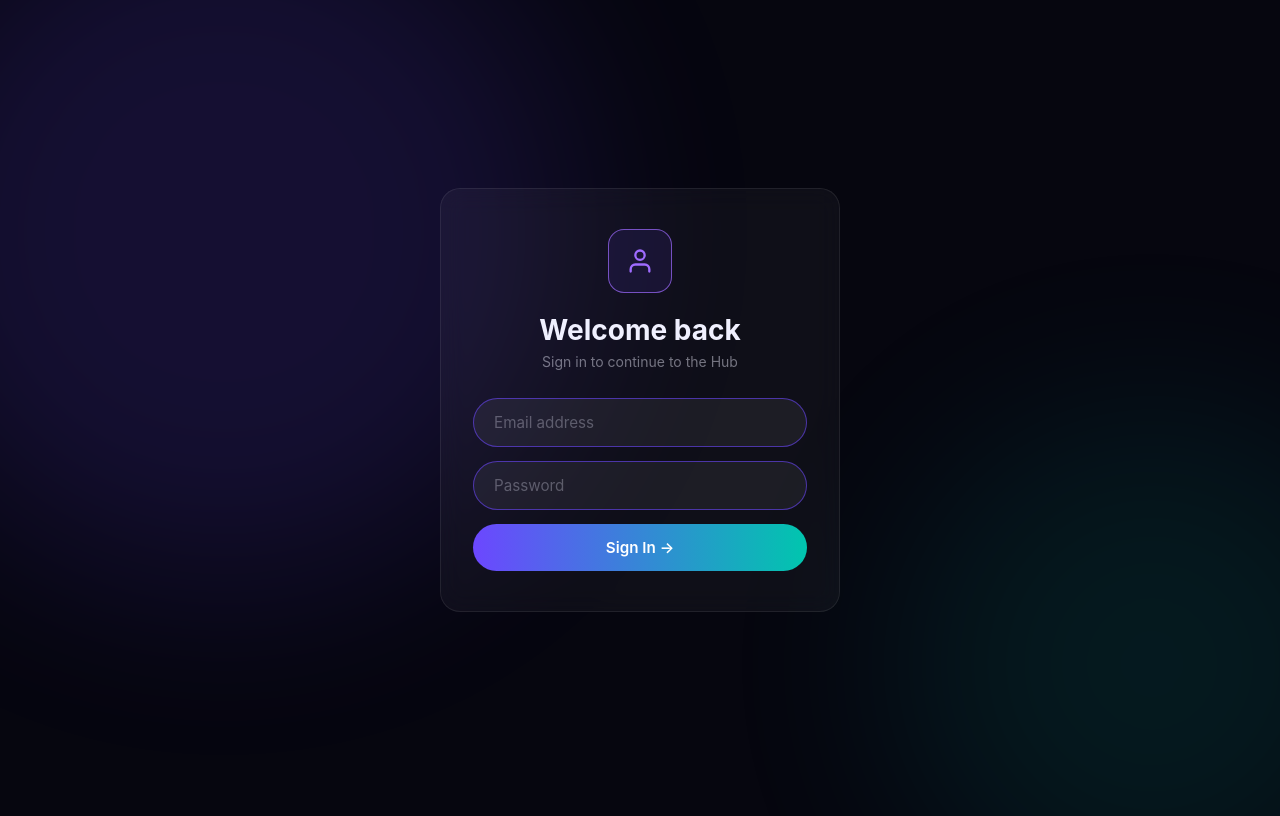
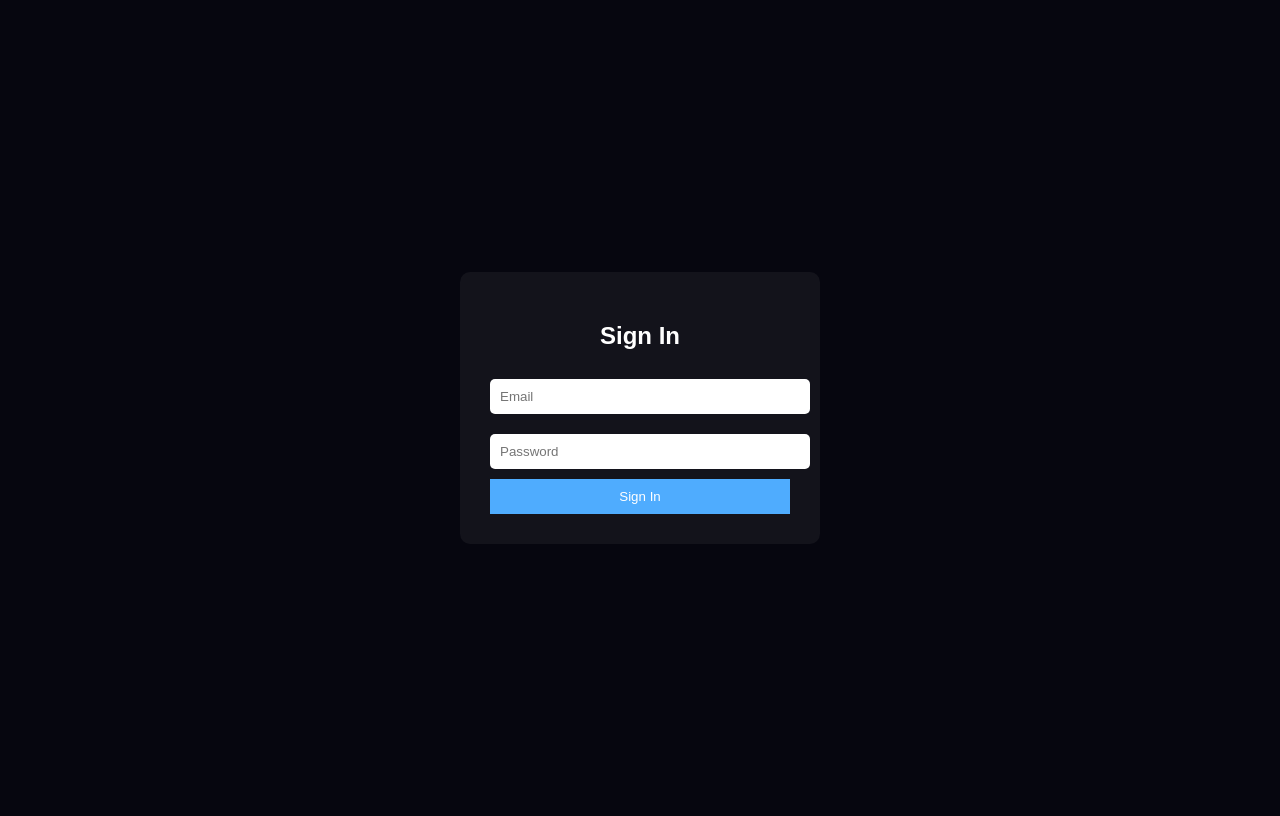
Before and after one commit to MasterCoder360/hub, a plain HTML site: page signin.html in a window 1280 px wide. Drawn offline with nearby package versions, Linux system fonts and the light colour scheme.

Commit message:
Refactor signin.html for improved styling and functionality
Updated styles and structure for the sign-in page, including changes to input fields, button styles, and error/success message handling.

```diff
--- a/signin.html
+++ b/signin.html
@@ -2,126 +2,84 @@
 <html lang="en">
 <head>
   <meta charset="UTF-8" />
-  <meta name="viewport" content="width=device-width, initial-scale=1.0" />
+  <meta name="viewport" content="width=device-width, initial-scale=1.0"/>
   <title>Hub — Sign In</title>
   <script src="https://cdn.jsdelivr.net/npm/@supabase/supabase-js@2/dist/umd/supabase.js"></script>
+
   <style>
-    *, *::before, *::after { box-sizing: border-box; margin: 0; padding: 0; }
     body {
-      min-height: 100dvh;
+      min-height: 100vh;
       display: flex;
       align-items: center;
       justify-content: center;
-      padding: 1.5rem;
       background: #06060f;
-      font-family: Inter, system-ui, sans-serif;
-      color: #f0f0ff;
+      font-family: Arial, sans-serif;
+      color: white;
     }
-    .blob { position: fixed; border-radius: 50%; filter: blur(100px); pointer-events: none; }
-    .blob-1 { top: -15%; left: -10%; width: 55vw; height: 55vw; background: #6c47ff; opacity: 0.15; }
-    .blob-2 { bottom: -15%; right: -10%; width: 40vw; height: 40vw; background: #00c6ae; opacity: 0.10; }
+
     .card {
-      position: relative;
-      z-index: 1;
-      background: rgba(255,255,255,0.04);
-      border: 1px solid rgba(255,255,255,0.08);
-      border-radius: 1.25rem;
-      padding: 2.5rem 2rem;
-      width: 100%;
-      max-width: 400px;
+      background: rgba(255,255,255,0.05);
+      padding: 30px;
+      border-radius: 10px;
+      width: 300px;
       text-align: center;
-      backdrop-filter: blur(12px);
     }
-    .icon {
-      width: 64px; height: 64px;
-      margin: 0 auto 1.25rem;
-      border-radius: 1rem;
-      border: 1.5px solid rgba(159,108,255,0.7);
-      display: flex; align-items: center; justify-content: center;
-      background: rgba(108,71,255,0.1);
-    }
-    h1 { font-size: 1.75rem; font-weight: 700; margin-bottom: 0.4rem; }
-    .subtitle { color: rgba(240,240,255,0.45); font-size: 0.875rem; margin-bottom: 1.75rem; }
-    form { display: flex; flex-direction: column; gap: 0.875rem; }
+
     input {
       width: 100%;
-      background: rgba(255,255,255,0.06);
-      border: 1.5px solid rgba(108,71,255,0.6);
-      border-radius: 3rem;
-      padding: 0.875rem 1.25rem;
-      font-size: 0.95rem;
-      color: #f0f0ff;
-      font-family: inherit;
-      outline: none;
+      padding: 10px;
+      margin: 10px 0;
+      border-radius: 5px;
+      border: none;
     }
-    input::placeholder { color: rgba(240,240,255,0.3); }
-    input:focus { border-color: rgba(159,108,255,0.9); }
-    .error { color: #f87171; font-size: 0.825rem; text-align: left; }
-    button[type="submit"] {
+
+    button {
       width: 100%;
-      padding: 0.875rem 1.25rem;
+      padding: 10px;
+      background: #4facfe;
       border: none;
-      border-radius: 3rem;
-      background: linear-gradient(90deg, #6c47ff, #00c6ae);
-      color: #fff;
-      font-size: 0.95rem;
-      font-weight: 600;
-      font-family: inherit;
+      color: white;
       cursor: pointer;
     }
-    button[type="submit"]:disabled { opacity: 0.6; cursor: not-allowed; }
-    .success {
-      margin-top: 1.25rem;
-      padding: 1rem;
-      background: rgba(74,222,128,0.1);
-      border: 1px solid rgba(74,222,128,0.3);
-      border-radius: 0.75rem;
-      color: #4ade80;
-      font-size: 0.875rem;
-    }
+
+    .error { color: red; }
+    .success { color: lightgreen; }
   </style>
 </head>
+
 <body>
-  <div class="blob blob-1"></div>
-  <div class="blob blob-2"></div>
 
 <div class="card">
-    <div class="icon">
-      <svg width="28" height="28" viewBox="0 0 24 24" fill="none" stroke="rgba(159,108,255,1)" stroke-width="2" stroke-linecap="round" stroke-linejoin="round">
-        <path d="M20 21v-2a4 4 0 0 0-4-4H8a4 4 0 0 0-4 4v2"/><circle cx="12" cy="7" r="4"/>
-      </svg>
-    </div>
-    <h1>Welcome back</h1>
-    <p class="subtitle">Sign in to continue to the Hub</p>
+  <h2>Sign In</h2>
+
   <form id="login-form">
-      <input type="email" id="email" placeholder="Email address" required autocomplete="email" />
-      <input type="password" id="password" placeholder="Password" required autocomplete="current-password" />
-      <p class="error" id="error-msg" style="display:none"></p>
-      <button type="submit" id="submit-btn">Sign In →</button>
+    <input type="email" id="email" placeholder="Email" required>
+    <input type="password" id="password" placeholder="Password" required>
+    <p id="error-msg" class="error" style="display:none;"></p>
+    <button type="submit">Sign In</button>
   </form>
-    <div class="success" id="success-msg" style="display:none">
-      Signed in successfully! You can close this page.
-    </div>
+
+  <p id="success-msg" class="success" style="display:none;">
+    Logged in! Redirecting...
+  </p>
 </div>
 
 <script>
-    const SUPABASE_URL  = "https://vvawpegbbxhonlijbtcn.supabase.co";
-    const SUPABASE_ANON = "eyJhbGciOiJIUzI1NiIsInR5cCI6IkpXVCJ9.eyJpc3MiOiJzdXBhYmFzZSIsInJlZiI6InZ2YXdwZWdiYnhob25saWpidGNuIiwicm9sZSI6ImFub24iLCJpYXQiOjE3NzQ4MjEyMjQsImV4cCI6MjA5MDM5NzIyNH0.ubIXtUu0EyBV1vzVF9XKXJZI_iXbtD-LVEvrNL5yFPs";
+  const SUPABASE_URL = "https://vvawpegbbxhonlijbtcn.supabase.co";
+  const SUPABASE_ANON = "YOUR_KEY_HERE"; // keep your existing key
 
   const client = supabase.createClient(SUPABASE_URL, SUPABASE_ANON);
 
-    const form       = document.getElementById("login-form");
-    const errorMsg   = document.getElementById("error-msg");
+  const form = document.getElementById("login-form");
+  const errorMsg = document.getElementById("error-msg");
   const successMsg = document.getElementById("success-msg");
-    const submitBtn  = document.getElementById("submit-btn");
 
   form.addEventListener("submit", async (e) => {
     e.preventDefault();
+
     errorMsg.style.display = "none";
-      submitBtn.disabled = true;
-      submitBtn.textContent = "Please wait…";
 
-      const email    = document.getElementById("email").value;
+    const email = document.getElementById("email").value;
     const password = document.getElementById("password").value;
 
     const { error } = await client.auth.signInWithPassword({ email, password });
@@ -129,13 +87,25 @@
     if (error) {
       errorMsg.textContent = error.message;
       errorMsg.style.display = "block";
-        submitBtn.disabled = false;
-        submitBtn.textContent = "Sign In →";
     } else {
+      localStorage.setItem("loggedIn", "true");
+
       form.style.display = "none";
       successMsg.style.display = "block";
+
+      const params = new URLSearchParams(window.location.search);
+      const redirect = params.get("redirect");
+
+      setTimeout(() => {
+        if (redirect) {
+          window.location.href = redirect;
+        } else {
+          window.location.href = "index.html";
+        }
+      }, 1000);
     }
   });
 </script>
+
 </body>
 </html>
```
Lines whose indentation alone changed are shown as unchanged.
